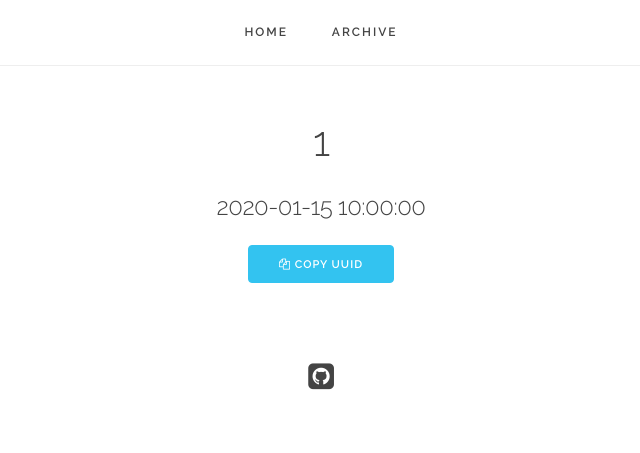
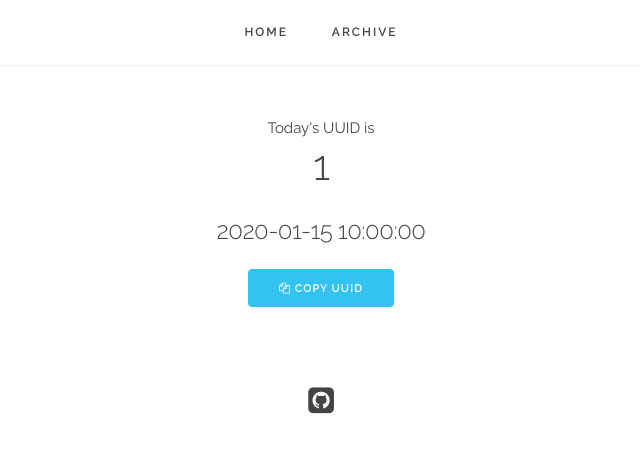
Before and after one commit to stvnhrlnd/UOTD, a Flask app: template FlaskWebProject/templates/index.html in a window 1280 px wide. Shown: the top 453 px of the page, without its empty margins (319-959 px from the left). Run offline with Flask 2, Linux system fonts and the light colour scheme; the template is opened without the code that fills it: most values are stand-ins (such as "Sample title", 1, 10 or a date in 2020).

Commit message:
Add intro text to homepage

```diff
--- a/FlaskWebProject/templates/index.html
+++ b/FlaskWebProject/templates/index.html
@@ -4,6 +4,7 @@
 
 <div class="container">
     <section class="header">
+        Today's UUID is
         <h2>{{uuid}}</h2>
         <h5>{{today}}</h5>
         <a class="button button-primary" id="copy-button" data-clipboard-text="{{uuid}}">
```
